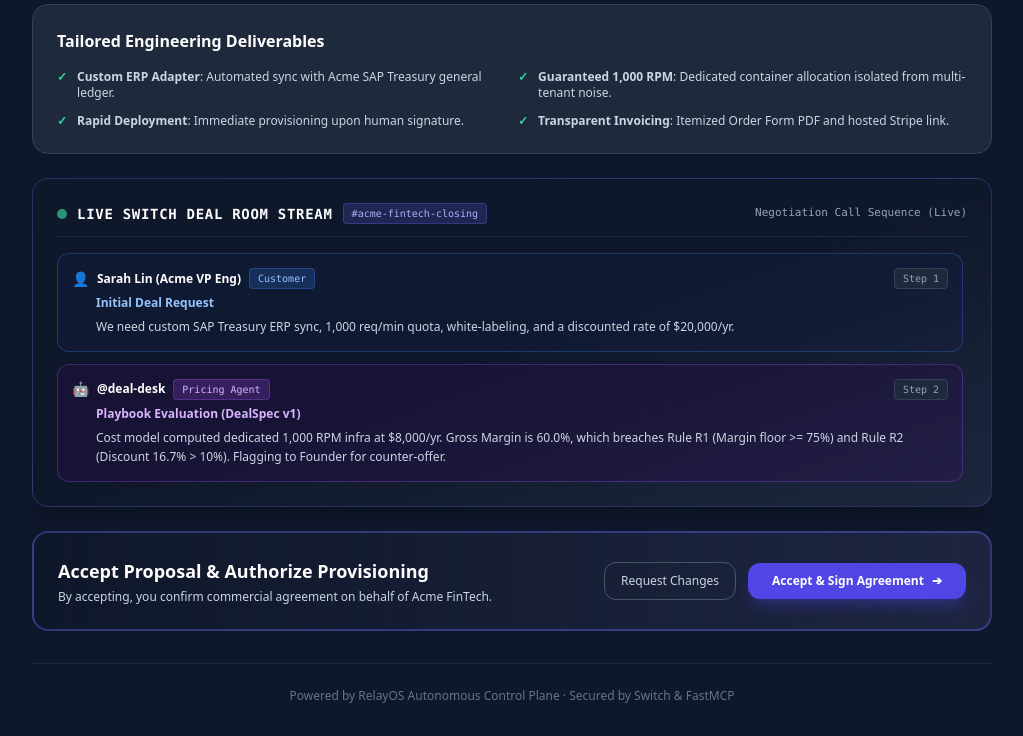
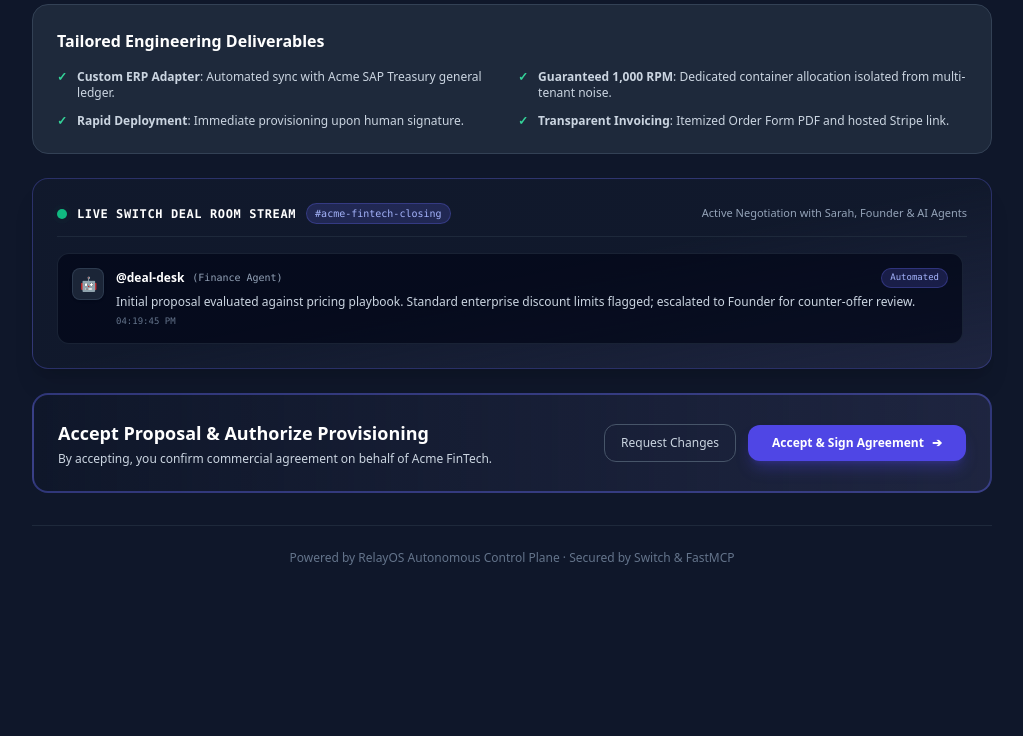
Before and after one commit to aiwithrajan/RelayOS, a FastAPI app: page /t/acme in a window 1280 px wide. Shown: the part 423-1159 px from the top of the page, without its empty margins (128-1151 px from the left). After the commit the page ends 988 px from the top, so only its background shows below. Run offline with FastAPI, Linux system fonts and the light colour scheme; data comes from the database, SQL or seed files in the repository; data that the repository does not hold is empty; some libraries are stand-ins or nearby versions.

Commit message:
feat(portal): add live Switch deal room stream widget with dynamic call sequence messages

```diff
--- a/core/main.py
+++ b/core/main.py
@@ -352,146 +352,112 @@ def founder_approve_deal(deal_id: str):
     return deal
 
 
-def build_customer_timeline(deal: DealSpec) -> List[Dict[str, Any]]:
-    """Build chronological sequence of negotiation and closing events for the customer portal."""
-    logs = get_audit_logs(deal.deal_id, limit=50)
-    logs_chrono = list(reversed(logs))
+def get_customer_feed_messages(deal_id: str) -> List[Dict[str, Any]]:
+    """Generate customer-friendly live dialogue feed from the audit log."""
+    logs = get_audit_logs(deal_id=deal_id, limit=30)
+    logs = list(reversed(logs))  # Chronological order
+    feed: List[Dict[str, Any]] = []
 
-    timeline: List[Dict[str, Any]] = []
-    step_num = 1
+    for l in logs:
+        action = l["action"]
+        status = l["status"]
+        timestamp = l["timestamp"]
+        details: Dict[str, Any] = {}
+        if l["details"]:
+            try:
+                details = json.loads(l["details"])
+            except Exception:
+                details = {}
 
-    # Step 1: Initial Ask
-    timeline.append({
-        "step": step_num,
-        "actor": "Sarah Lin (Acme VP Eng)",
-        "role": "Customer",
-        "avatar": "👤",
-        "theme": "customer",
-        "title": "Initial Deal Request",
-        "message": "We need custom SAP Treasury ERP sync, 1,000 req/min quota, white-labeling, and a discounted rate of $20,000/yr.",
-    })
-    step_num += 1
-
-    # Step 2: Playbook evaluation on v1
-    timeline.append({
-        "step": step_num,
-        "actor": "@deal-desk",
-        "role": "Pricing Agent",
-        "avatar": "🤖",
-        "theme": "agent",
-        "title": "Playbook Evaluation (DealSpec v1)",
-        "message": "Cost model computed dedicated 1,000 RPM infra at $8,000/yr. Gross Margin is 60.0%, which breaches Rule R1 (Margin floor >= 75%) and Rule R2 (Discount 16.7% > 10%). Flagging to Founder for counter-offer.",
-    })
-    step_num += 1
-
-    # Check for customer revision requests
-    for l in logs_chrono:
-        if l["actor"] == f"{deal.customer.slug}_champion" and l["action"] == "REQUEST_CHANGES":
-            details: Dict[str, Any] = {}
-            if l.get("details"):
-                try:
-                    details = json.loads(l["details"]) if isinstance(l["details"], str) else l["details"]
-                except Exception:
-                    details = {}
-            note = details.get("notes", "Requested adjustments to quota/pricing")
+        if action == "CHECK_PLAYBOOK" and details.get("version") == 1:
+            feed.append({
+                "id": l["id"],
+                "actor": "@deal-desk",
+                "role": "Finance Agent",
+                "avatar": "🤖",
+                "badge": "Automated",
+                "badge_color": "bg-indigo-500/20 text-indigo-300 border-indigo-500/30",
+                "message": "Initial proposal evaluated against pricing playbook. Standard enterprise discount limits flagged; escalated to Founder for counter-offer review.",
+                "timestamp": timestamp,
+            })
+        elif action == "REQUEST_CHANGES":
+            notes = details.get("notes", "Revision requested")
             price = details.get("requested_price")
             rpm = details.get("requested_rpm")
+            req_details = []
+            if price:
+                req_details.append(f"Target Price: ${price:,.0f}/yr")
+            if rpm:
+                req_details.append(f"Target Quota: {rpm} RPM")
+            subtext = f" ({', '.join(req_details)})" if req_details else ""
 
-            terms_str = []
-            if price:
-                terms_str.append(f"${price:,.0f}/yr")
-            if rpm:
-                terms_str.append(f"{rpm} RPM")
-            terms_suffix = f" (Target: {', '.join(terms_str)})" if terms_str else ""
+            feed.append({
+                "id": l["id"],
+                "actor": "Sarah Lin",
+                "role": "Acme Champion",
+                "avatar": "👤",
+                "badge": "Customer",
+                "badge_color": "bg-blue-500/20 text-blue-300 border-blue-500/30",
+                "message": f"Submitted revision request: \"{notes}\"{subtext}.",
+                "timestamp": timestamp,
+            })
+        elif action == "COUNTER_OFFER":
+            feed.append({
+                "id": l["id"],
+                "actor": "Founder",
+                "role": "RelayOS Executive",
+                "avatar": "👔",
+                "badge": "Counter-Offer",
+                "badge_color": "bg-amber-500/20 text-amber-300 border-amber-500/30",
+                "message": "Executive counter-offer applied: $22,000/yr at 600 req/min with Net-15 payment terms. Standard $2,500 setup fee waived entirely.",
+                "timestamp": timestamp,
+            })
+        elif action == "APPROVE_FOUNDER":
+            feed.append({
+                "id": l["id"],
+                "actor": "Founder",
+                "role": "RelayOS Executive",
+                "avatar": "✓",
+                "badge": "Approved",
+                "badge_color": "bg-emerald-500/20 text-emerald-300 border-emerald-500/30",
+                "message": "Founder commercial sign-off recorded. Agreement unlocked for Acme FinTech signature.",
+                "timestamp": timestamp,
+            })
+        elif action == "ACCEPT_CUSTOMER":
+            feed.append({
+                "id": l["id"],
+                "actor": "Sarah Lin",
+                "role": "Acme Champion",
+                "avatar": "✍️",
+                "badge": "Signed",
+                "badge_color": "bg-emerald-500/20 text-emerald-300 border-emerald-500/30",
+                "message": "Commercial terms officially accepted and digitally signed on behalf of Acme FinTech.",
+                "timestamp": timestamp,
+            })
+        elif action == "PROVISION_TENANT" and status == "SUCCESS":
+            feed.append({
+                "id": l["id"],
+                "actor": "@deal-desk",
+                "role": "Fulfillment Engine",
+                "avatar": "🚀",
+                "badge": "Deployed",
+                "badge_color": "bg-purple-500/20 text-purple-300 border-purple-500/30",
+                "message": "Dedicated tenant environment provisioned at /t/acme with 600 RPM isolated rate limiter.",
+                "timestamp": timestamp,
+            })
+        elif action == "CREATE_INVOICE" and status == "SUCCESS":
+            feed.append({
+                "id": l["id"],
+                "actor": "@deal-desk",
+                "role": "Billing Engine",
+                "avatar": "📄",
+                "badge": "Invoiced",
+                "badge_color": "bg-emerald-500/20 text-emerald-300 border-emerald-500/30",
+                "message": "Legal Order Form PDF rendered with dual cryptographic signatures; Stripe electronic invoice issued.",
+                "timestamp": timestamp,
+            })
 
-            timeline.append({
-                "step": step_num,
-                "actor": "Sarah Lin (Acme VP Eng)",
-                "role": "Customer",
-                "avatar": "👤",
-                "theme": "customer",
-                "title": "Customer Revision Request",
-                "message": f'"{note}"{terms_suffix}',
-            })
-            step_num += 1
-
-            if price and price < 20000:
-                cost = 1000 + (7 * (rpm or 600))
-                calc_margin = ((price - cost) / price) * 100
-                timeline.append({
-                    "step": step_num,
-                    "actor": "@deal-desk",
-                    "role": "Pricing Agent",
-                    "avatar": "🤖",
-                    "theme": "agent",
-                    "title": "Playbook Check on Revision",
-                    "message": f"Evaluating ${price:,.0f} offer: Dedicated hosting cost is ${cost:,.0f}/yr. Gross margin is {calc_margin:.1f}%, which fails company 75% margin floor. Countering with approved executive terms.",
-                })
-                step_num += 1
-
-    # Step 3: Founder Counter-Offer (v2)
-    if deal.version >= 2:
-        timeline.append({
-            "step": step_num,
-            "actor": "Founder (RelayOS)",
-            "role": "Vendor Exec",
-            "avatar": "👔",
-            "theme": "founder",
-            "title": "Executive Counter-Offer (DealSpec v2)",
-            "message": "Sarah, we countered with an approved enterprise package: $22,000/yr at 600 RPM (6x capacity), Net-15 terms, and we completely waive the $2,500 setup fee.",
-        })
-        step_num += 1
-
-        timeline.append({
-            "step": step_num,
-            "actor": "@deal-desk",
-            "role": "Pricing Agent",
-            "avatar": "🤖",
-            "theme": "agent",
-            "title": "Playbook Compliance Verified",
-            "message": "DealSpec v2 verified: Dedicated infra cost is $5,200/yr. Gross Margin is 76.4% (Rules R1 through R5 all PASS). Terms locked and ready for dual sign-off.",
-        })
-        step_num += 1
-
-    # Step 4: Founder Approved
-    if deal.approvals.founder:
-        timeline.append({
-            "step": step_num,
-            "actor": "Founder (RelayOS)",
-            "role": "Vendor Exec",
-            "avatar": "👔",
-            "theme": "founder",
-            "title": "Founder Commercial Sign-Off ✓",
-            "message": f"Commercial terms approved and digitally signed by Founder ({deal.approvals.founder.timestamp[:19]}). Customer signature is unlocked.",
-        })
-        step_num += 1
-
-    # Step 5: Customer Accepted
-    if deal.approvals.customer:
-        timeline.append({
-            "step": step_num,
-            "actor": "Sarah Lin (Acme VP Eng)",
-            "role": "Customer",
-            "avatar": "✍️",
-            "theme": "customer",
-            "title": "Customer Agreement Accepted ✓",
-            "message": f"Proposal officially signed on behalf of Acme FinTech ({deal.approvals.customer.timestamp[:19]}). Dedicated environment provisioning authorized.",
-        })
-        step_num += 1
-
-    # Step 6: Fulfillment (Provisioned / Invoiced)
-    if deal.state in [DealState.PROVISIONED, DealState.INVOICED]:
-        timeline.append({
-            "step": step_num,
-            "actor": "@deal-desk",
-            "role": "Fulfillment Worker",
-            "avatar": "🚀",
-            "theme": "fulfillment",
-            "title": "Zero-Touch Fulfillment Completed",
-            "message": "Dedicated tenant deployed at /t/acme (600 RPM quota). Legal ReportLab Order Form PDF generated. Stripe invoice issued ($22,000.00 Net-15).",
-        })
-
-    return timeline
+    return feed
 
 
 # --- Customer Endpoints ---
@@ -501,8 +467,6 @@ def get_customer_proposal(slug: str):
     deal = get_deal_spec("acme-2026-11")
     if not deal or deal.customer.slug != slug:
         raise HTTPException(status_code=404, detail=f"No active proposal found for '{slug}'")
-
-    timeline = build_customer_timeline(deal)
 
     return {
         "deal_id": deal.deal_id,
@@ -527,7 +491,7 @@ def get_customer_proposal(slug: str):
             "founder_approved": deal.approvals.founder is not None,
             "customer_approved": deal.approvals.customer is not None,
         },
-        "timeline": timeline,
+        "deal_feed": get_customer_feed_messages(deal.deal_id),
     }
 
 
--- a/core/templates/customer_portal.html
+++ b/core/templates/customer_portal.html
@@ -105,20 +105,23 @@
       </div>
     </div>
 
-    <!-- Live Switch Deal Room Stream (Call & Negotiation Sequence) -->
-    <div class="portal-card p-6 rounded-2xl flex flex-col gap-4 border border-indigo-500/30 bg-gradient-to-br from-slate-900 via-slate-900 to-indigo-950/20 shadow-xl">
+    <!-- Live Switch Deal Room Activity Stream -->
+    <div class="portal-card p-6 rounded-2xl flex flex-col gap-4 border border-indigo-500/30 bg-gradient-to-br from-slate-900/90 via-slate-900/90 to-indigo-950/30 shadow-xl">
       <div class="flex items-center justify-between pb-3 border-b border-slate-800">
         <div class="flex items-center gap-2.5">
-          <span class="inline-block w-2.5 h-2.5 rounded-full bg-emerald-400 animate-pulse"></span>
-          <h3 class="text-sm font-bold text-white uppercase tracking-wider font-mono">Live Switch Deal Room Stream</h3>
-          <span class="text-[10px] font-mono px-2 py-0.5 rounded bg-indigo-500/20 text-indigo-300 border border-indigo-500/30">#acme-fintech-closing</span>
+          <span class="relative flex h-2.5 w-2.5">
+            <span class="animate-ping absolute inline-flex h-full w-full rounded-full bg-emerald-400 opacity-75"></span>
+            <span class="relative inline-flex rounded-full h-2.5 w-2.5 bg-emerald-500"></span>
+          </span>
+          <span class="text-xs font-bold text-white uppercase tracking-wider font-mono">Live Switch Deal Room Stream</span>
+          <span class="text-[10px] text-indigo-300 font-mono px-2 py-0.5 rounded-full bg-indigo-500/20 border border-indigo-500/30">#acme-fintech-closing</span>
         </div>
-        <span class="text-[11px] text-slate-400 font-mono">Negotiation Call Sequence (Live)</span>
+        <span class="text-[11px] text-slate-400 font-sans hidden sm:inline">Active Negotiation with Sarah, Founder & AI Agents</span>
       </div>
 
-      <!-- Sequence List Container -->
-      <div id="dealTimelineContainer" class="flex flex-col gap-3 max-h-96 overflow-y-auto pr-1">
-        <div class="text-xs text-slate-400 font-mono p-3">Connecting to Switch deal room...</div>
+      <!-- Real-Time Chat Stream -->
+      <div id="dealFeedContainer" class="flex flex-col gap-2.5 max-h-64 overflow-y-auto pr-1">
+        <div class="text-xs text-slate-500 font-mono italic p-2">Connecting to live Switch deal room stream...</div>
       </div>
     </div>
 
@@ -299,49 +302,29 @@
           deliverableEl.innerText = `Guaranteed ${data.engineering.rate_limit_rpm.toLocaleString()} RPM`;
         }
 
-        // Render Live Switch Deal Timeline (Call Sequence Steps)
-        if (data.timeline && data.timeline.length > 0) {
-          const timelineContainer = document.getElementById('dealTimelineContainer');
-          const themeConfig = {
-            customer: {
-              card: 'border-blue-500/30 bg-blue-950/20',
-              badge: 'bg-blue-500/20 text-blue-300 border-blue-500/30',
-              title: 'text-blue-300'
-            },
-            agent: {
-              card: 'border-purple-500/30 bg-purple-950/20',
-              badge: 'bg-purple-500/20 text-purple-300 border-purple-500/30',
-              title: 'text-purple-300'
-            },
-            founder: {
-              card: 'border-emerald-500/30 bg-emerald-950/20',
-              badge: 'bg-emerald-500/20 text-emerald-300 border-emerald-500/30',
-              title: 'text-emerald-300'
-            },
-            fulfillment: {
-              card: 'border-indigo-500/40 bg-indigo-950/30',
-              badge: 'bg-indigo-500/20 text-indigo-300 border-indigo-500/30',
-              title: 'text-indigo-300'
-            }
-          };
+        // Render Live Switch Deal Feed
+        const feedContainer = document.getElementById('dealFeedContainer');
+        if (feedContainer && data.deal_feed && data.deal_feed.length > 0) {
+          feedContainer.innerHTML = data.deal_feed.map(msg => `
+            <div class="p-3.5 rounded-xl bg-slate-950/70 border border-slate-800/80 flex items-start gap-3 transition">
+              <div class="h-8 w-8 rounded-lg bg-slate-800/90 border border-slate-700/80 flex items-center justify-center text-sm shrink-0 shadow">
+                ${msg.avatar}
+              </div>
+              <div class="flex-1 min-w-0">
+                <div class="flex items-center justify-between gap-2">
+                  <div class="flex items-center gap-2">
+                    <span class="text-xs font-bold text-white">${msg.actor}</span>
+                    <span class="text-[10px] text-slate-400 font-mono">(${msg.role})</span>
+                  </div>
+                  <span class="text-[9px] font-mono px-2 py-0.5 rounded-full border ${msg.badge_color}">${msg.badge}</span>
+                </div>
+                <p class="text-xs text-slate-300 mt-1 leading-relaxed">${msg.message}</p>
+                <span class="text-[9px] text-slate-500 font-mono mt-1 block">${new Date(msg.timestamp).toLocaleTimeString([], {hour: '2-digit', minute:'2-digit', second:'2-digit'})}</span>
+              </div>
+            </div>
+          `).join('');
 
-          timelineContainer.innerHTML = data.timeline.map(item => {
-            const conf = themeConfig[item.theme] || themeConfig.agent;
-            return `
-              <div class="p-3.5 rounded-xl border ${conf.card} flex flex-col gap-1.5 transition-all">
-                <div class="flex items-center justify-between">
-                  <div class="flex items-center gap-2">
-                    <span class="text-sm">${item.avatar}</span>
-                    <span class="font-bold text-white text-xs">${item.actor}</span>
-                    <span class="text-[10px] font-mono px-2 py-0.5 rounded border ${conf.badge}">${item.role}</span>
-                  </div>
-                  <span class="text-[10px] font-mono px-2 py-0.5 rounded bg-slate-800 text-slate-400 border border-slate-700">Step ${item.step}</span>
-                </div>
-                <div class="text-xs font-semibold ${conf.title} pl-6">${item.title}</div>
-                <div class="text-xs text-slate-300 pl-6 leading-relaxed">${item.message}</div>
-              </div>
-            `;
-          }).join('');
+          feedContainer.scrollTop = feedContainer.scrollHeight;
         }
 
         const badge = document.getElementById('proposalStatusBadge');
```
